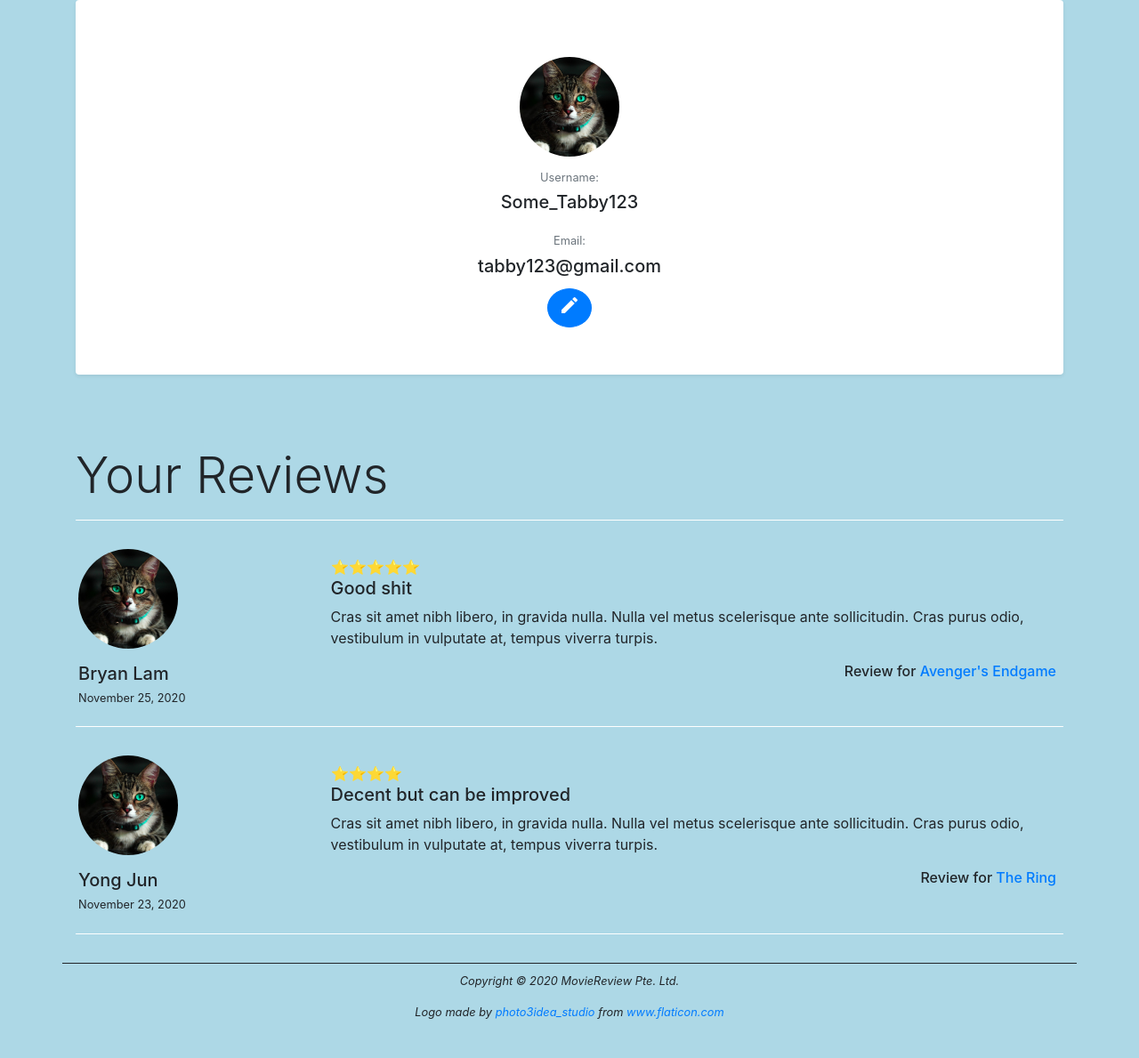
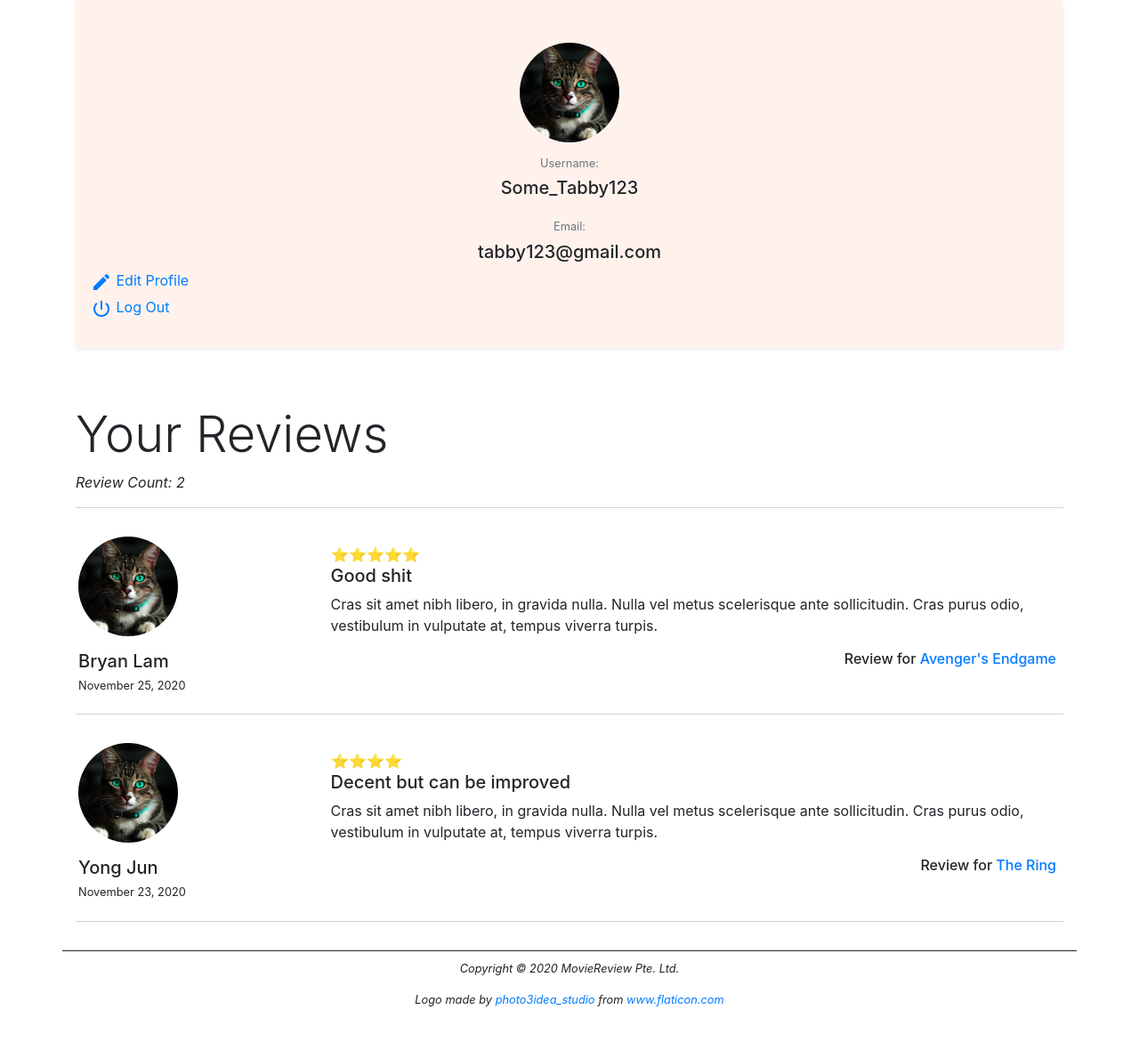
Before and after one commit to Zhannyhong/ICT1004-Project, a PHP site: page /profile_page.php in a window 1280 px wide. Shown: the part 62-1251 px from the top of the page at 89% size. After the commit the page ends 1193 px from the top, so only its background shows below. Run offline with PHP 8.4, Linux system fonts and the light colour scheme.

Commit message:
Beautified Edit Profile Page

```diff
--- a/css/main.css
+++ b/css/main.css
@@ -10,7 +10,6 @@ and open the template in the editor.
 body{
     padding: 0;
     margin: 0;
-    background: #add8e6 !important;
 }
 
 nav img {
@@ -83,22 +82,17 @@ footer {
 }
 
 .profile {
-    padding: 3rem;
+    padding: 2rem;
     background-color: white;
     text-align: center;
 }
 
-#edit-profile {
-    border-radius: 50%;
-    margin: 5px;
-}
-
 .review {
-    margin-top: 5rem;
+    margin-top: 4rem;
 }
 
 .review-divider {
-    border-color: white;
+    border-color: lightgray;
 }
 
 .review-block {
@@ -108,6 +102,36 @@ footer {
 .review-movie {
     text-align: right;
     padding-right: 5px;
+}
+
+.card-background {
+    background: #fff2ec;
+}
+
+#profile-settings {
+    position: relative;
+    padding: 1rem;
+}
+
+#edit-profile {
+    position: absolute;
+    bottom: 30px;
+    left: 0;
+}
+
+#log-out{
+    position: absolute;
+    bottom: 0;
+    left: 0;
+}
+
+#leave-review {
+    margin-top: 2rem;
+}
+
+#change-pic {
+    margin: auto;
+    padding-left: 1rem;
 }
 
 /*-----Slider-----*/
--- a/profile_page.php
+++ b/profile_page.php
@@ -12,21 +12,37 @@
             include "nav.inc.php";
         ?>
         <main class="container">
-                <div class="profile rounded shadow-sm">
+                <div class="profile rounded shadow-sm card-background">
                     <img class="avatar" src="images/tabby_large.jpg" alt="Profile Picture">
                     <h6 class="small text-muted">Username:</h6>
                     <h5 class="mb-4">Some_Tabby123</h5>
 
                     <h6 class="small text-muted">Email:</h6>
-                    <h5>tabby123@gmail.com</h5>
+                    <h5 class="mb-3">tabby123@gmail.com</h5>
 
-                    <a class="btn btn-primary" href="edit_profile.php" role="button" title="Edit Profile" id="edit-profile">
-                        <i class="material-icons">create</i>
-                    </a>
+                    <div class="row" id="profile-settings">
+                        <ul class="list-unstyled">
+                            <li>
+                                <a href="edit_profile.php" title="Edit Profile" id="edit-profile">
+                                    <i class="material-icons align-middle">create</i>
+                                    Edit Profile
+                                </a>
+                            </li>
+
+                            <li>
+                                <a href="#" title="Log Out" id="log-out">
+                                    <i class="material-icons align-middle">power_settings_new</i>
+                                    Log Out
+                                </a>
+                            </li>
+                        </ul>
+
+                    </div>
                 </div>
 
                 <div class="review">
                     <h1 class="display-4">Your Reviews</h1>
+                    <p class="font-italic">Review Count: 2</p>
                     <div>
                         <hr class="review-divider"/>
                         <div class="row review-block">
```
Also changed, not shown: about_us.php (+5 -5 lines), edit_profile.php (+24 -20 lines), movie_template.php (+12 -1 lines).
